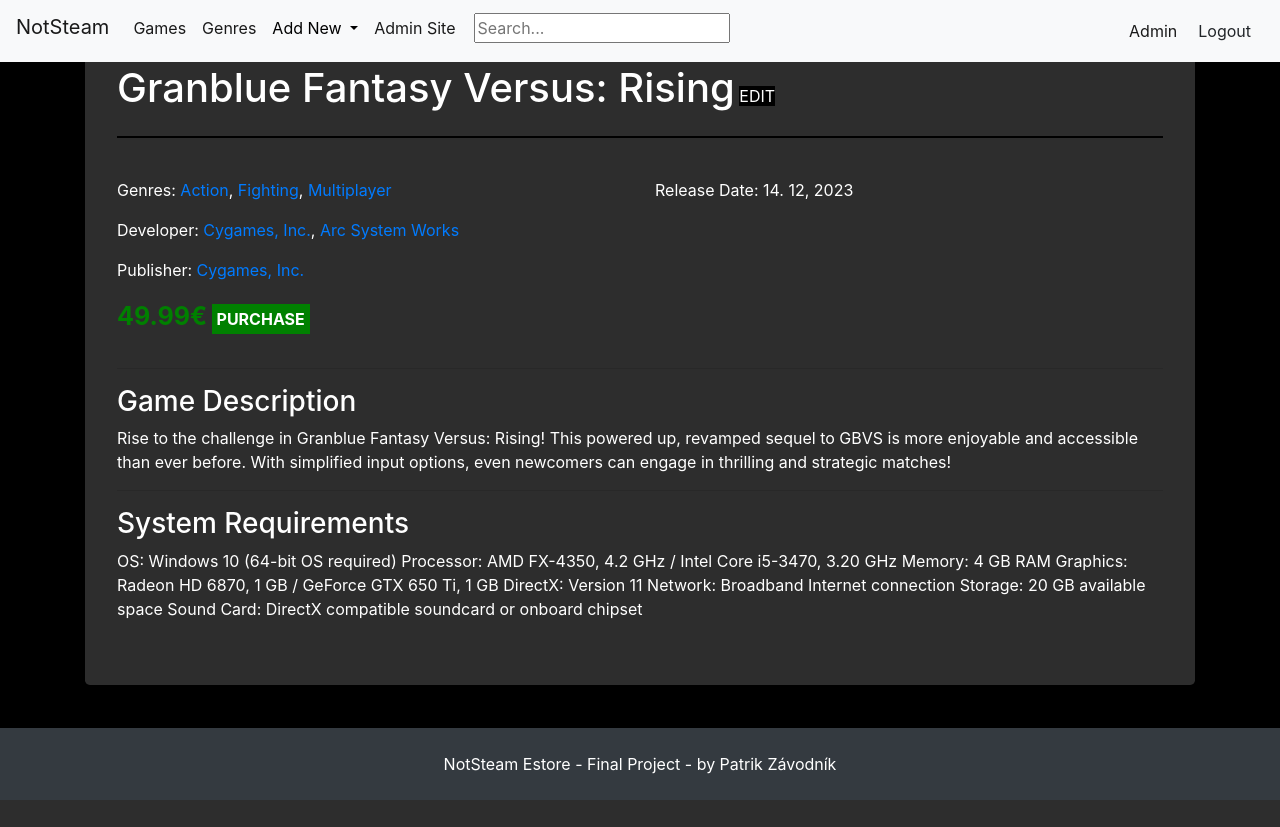
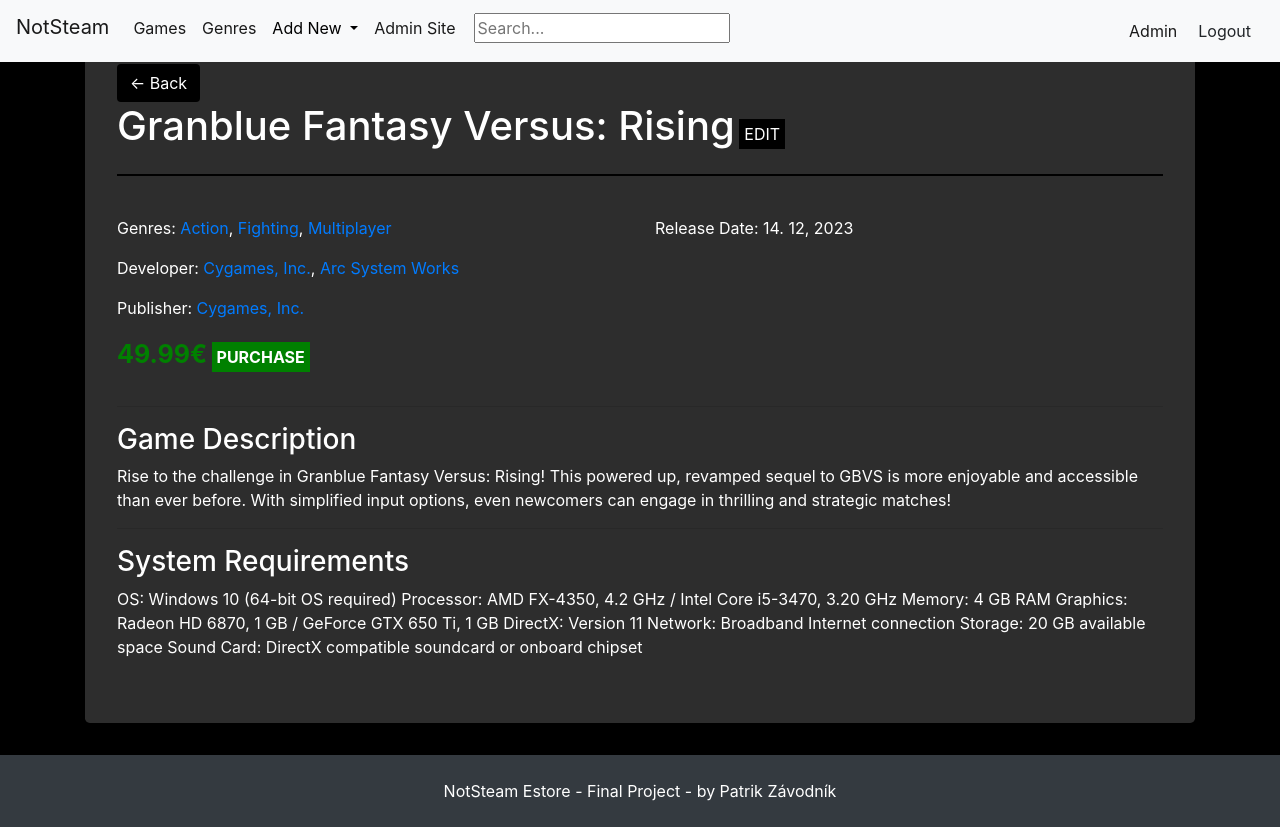
Before and after one commit to Abyssi0n/VideoGameStore-Final_Project_SDA, a Django app: page /game/3/ in a window 1280 px wide. Before the commit the page ends 800 px from the top, so only its background shows below. Run offline with Django 5.2, Linux system fonts and the light colour scheme; a user stored in the database is signed in; data comes from the database, SQL or seed files in the repository; some libraries are stand-ins or nearby versions.

Commit message:
Small edits on buttons

```diff
--- a/viewer/templates/developer.html
+++ b/viewer/templates/developer.html
@@ -7,7 +7,7 @@
 {% block content %}
     <h1 style="display:inline-block">{{ developer }}</h1>
     {% if perms.viewer.edit_dev %}
-        <a href="{% url 'dev_edit' developer.id %}" class="btn-primary" style="background-color:black">EDIT</a>
+        <a href="{% url 'dev_edit' developer.id %}" class="btn-primary" style="background-color:black;padding:5px">EDIT</a>
     {% endif %}
     <p>{% if developer.website %}
         <a href="{{developer.website}}">{{ developer.website }}</a>
--- a/viewer/templates/game.html
+++ b/viewer/templates/game.html
@@ -1,15 +1,15 @@
 {% extends "base.html" %}
-
-{% comment %}TODO: Add back button! {% endcomment %}
 
 {% block title %}
 {{game.name}} - store page
 {% endblock %}
 
 {% block content %}
+    <a href="{% url 'games' }%" class="btn" style="color:white;background-color:black"> <- Back</a>
+    <br>
     <h1 style="display:inline-block">{{ game.name }}</h1>
     {% if perms.viewer.edit_game %}
-        <a href="{% url 'game_edit' game.id %}" class="btn-primary" style="background-color:black">EDIT</a>
+        <a href="{% url 'game_edit' game.id %}" class="btn-primary" style="background-color:black;padding:5px">EDIT</a>
     {% endif %}
     <hr style="border: 1px solid black">
     {% if image in game.image.all %}
@@ -21,7 +21,7 @@
             </span>
         {% endfor %}
         {% if perms.viewer.edit_img %}
-            <a href="{% url 'img_edit' image.id %}" class="btn-primary" style="background-color:black">EDIT</a>
+            <a href="{% url 'img_edit' image.id %}" class="btn-primary" style="background-color:black;padding:5px">EDIT</a>
         {% endif %}
     {% endif %}
     <br>
--- a/viewer/templates/genre.html
+++ b/viewer/templates/genre.html
@@ -7,7 +7,7 @@
 {% block content %}
     <h1 style="display:inline-block">{{ genre }}</h1>
     {% if perms.viewer.edit_genre %}
-        <a href="{% url 'genre_edit' genre.id %}" class="btn-primary" style="background-color:black">EDIT</a>
+        <a href="{% url 'genre_edit' genre.id %}" class="btn-primary" style="background-color:black;padding:5px">EDIT</a>
     {% endif %}
     <hr style="border: 1px solid black">
     {{genre.description}}
--- a/viewer/templates/publisher.html
+++ b/viewer/templates/publisher.html
@@ -7,7 +7,7 @@
 {% block content %}
     <h1 style="display:inline-block">{{ publisher }}</h1>
     {% if perms.viewer.edit_pub %}
-        <a href="{% url 'pub_edit' publisher.id %}" class="btn-primary" style="background-color:black">EDIT</a>
+        <a href="{% url 'pub_edit' publisher.id %}" class="btn-primary" style="background-color:black;padding:5px">EDIT</a>
     {% endif %}
     <p>{% if publisher.website %}
         <a href="{{publisher.website}}">{{ publisher.website }}</a>
```
